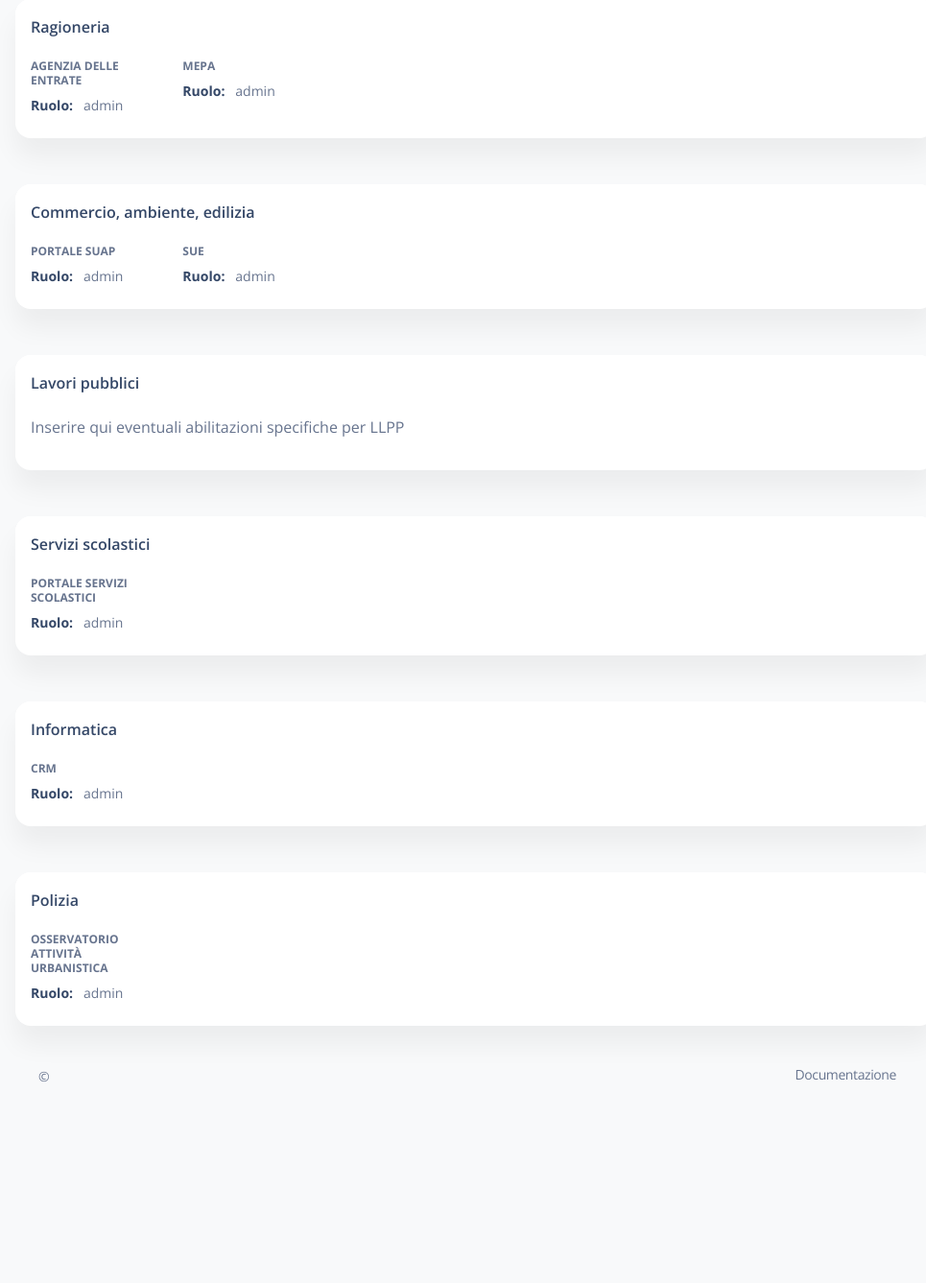
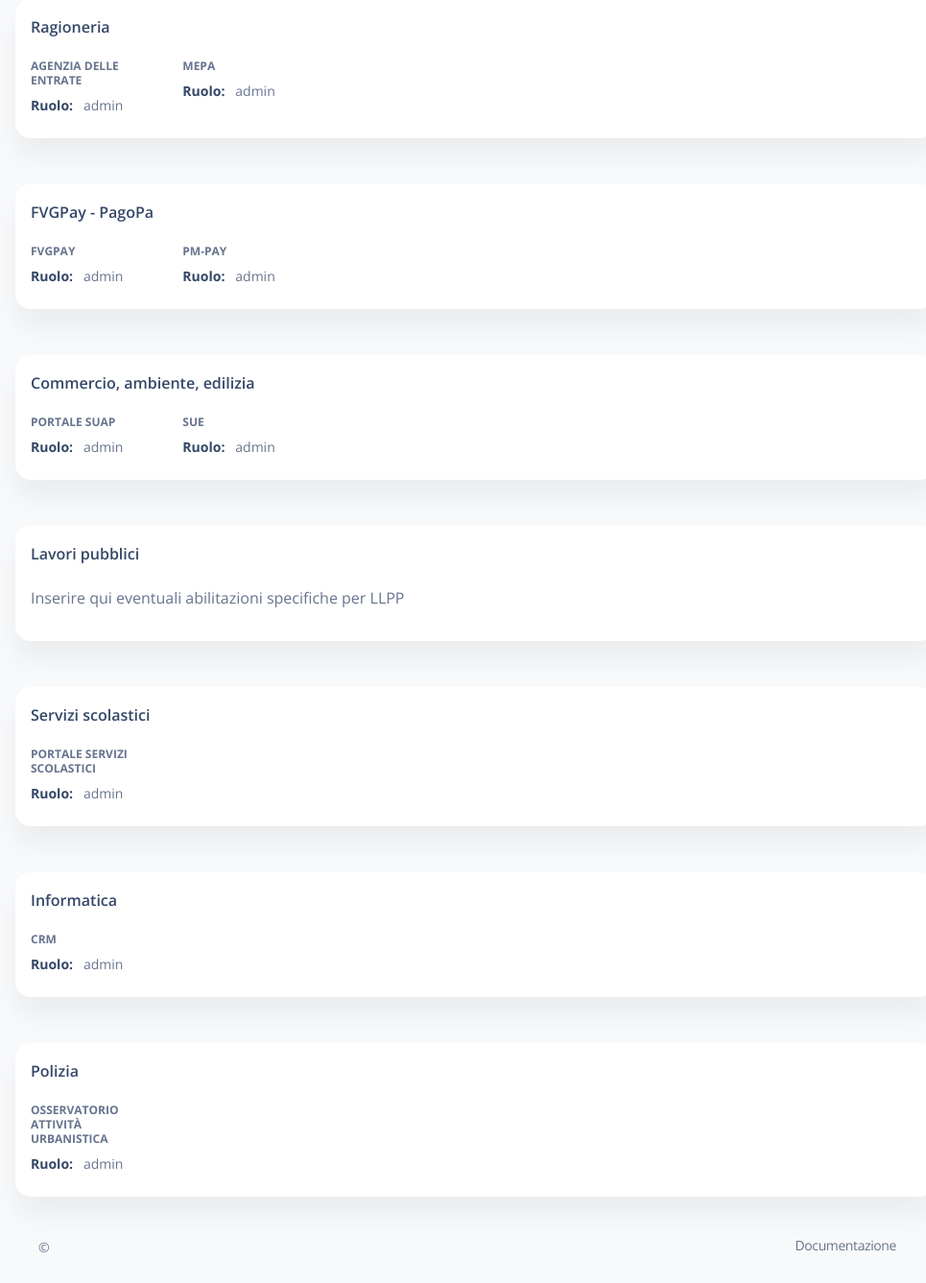
Before and after one commit to flond7/handleUsers, a Django app: template handleUsers/api/templates/profile.html in a window 1280 px wide. Shown: the part 1395-2732 px from the top of the page at 96% size, without its empty margins (282-1247 px from the left). Before the commit the page ends 2523 px from the top, so only its background shows below. Run offline with Django 4.2, Linux system fonts and the light colour scheme; the template is opened without the code that fills it: most values are stand-ins (such as "Sample title", 1, 10 or a date in 2020); some libraries are stand-ins or nearby versions.

Commit message:
added PM-pay, FVGpay

```diff
--- a/handleUsers/api/models.py
+++ b/handleUsers/api/models.py
@@ -211,6 +211,9 @@ class askUser(models.Model):
   #FVG pay
   fvgPayRole = models.CharField(max_length = 2, choices = FVGPAY_ROLES_CHOICES, default = 's0', blank=False)
 
+  #PM-pay
+  pmPayRole = models.CharField(max_length = 2, choices = PMPAY_ROLES_CHOICES, default = 's0', blank=False)
+
   #MEPA
   mepaRole = models.CharField(max_length = 4, choices = MEPA_ROLES_CHOICES, default = 'm0', blank=False)
 
--- a/handleUsers/api/modelsConstants.py
+++ b/handleUsers/api/modelsConstants.py
@@ -238,6 +238,11 @@ FVGPAY_ROLES_CHOICES = [
   ('f1', 'Utente'),
   ('f2', 'Amministratore'),
 ]
+PMPAY_ROLES_CHOICES = [
+  ('p0', '--'),
+  ('p1', 'Utente'),
+  ('p2', 'Amministratore'),
+]
 MEPA_ROLES_CHOICES = [
   ('m0', '--'),
   ('m1', 'Istruttore'),
--- a/handleUsers/api/templates/profile.html
+++ b/handleUsers/api/templates/profile.html
@@ -270,6 +270,36 @@
           </div>
         </div>
 
+        {% comment %} RAGIONERIA {% endcomment %}
+        <div class="col-12 mt-4">
+          <div class="card mb-4">
+            <div class="card-header pb-0 p-3">
+              <h6 class="mb-1">FVGPay - PagoPa</h6>
+            </div>
+            <div class="card-body p-3">
+              <div class="row">
+                <div class="col-xl-2 col-md-6 mb-xl-0 mb-4">
+                  <div class="card card-blog card-plain">
+                    <h6 class="text-uppercase text-body text-xs font-weight-bolder">FVGPay</h6>
+                    <ul class="list-group">
+                      <li class="list-group-item border-0 ps-0 pt-0 text-sm"><strong class="text-dark">Ruolo:</strong> &nbsp; {{u.get_fvgPayRole_display}}</li>
+                    </ul>
+                  </div>
+                </div>
+                <div class="col-xl-2 col-md-6 mb-xl-0 mb-4">
+                  <div class="card card-blog card-plain">
+                    <h6 class="text-uppercase text-body text-xs font-weight-bolder">PM-Pay</h6>
+                    <ul class="list-group">
+                      <li class="list-group-item border-0 ps-0 pt-0 text-sm"><strong class="text-dark">Ruolo:</strong> &nbsp; {{u.get_pmPayRole_display}}</li>
+                    </ul>
+                  </div>
+                </div>
+              </div>
+            </div>
+          </div>
+        </div>
+
+
         {% comment %} COMMERCIO EDILIZIA {% endcomment %}
         <div class="col-12 mt-4">
           <div class="card mb-4">
```
